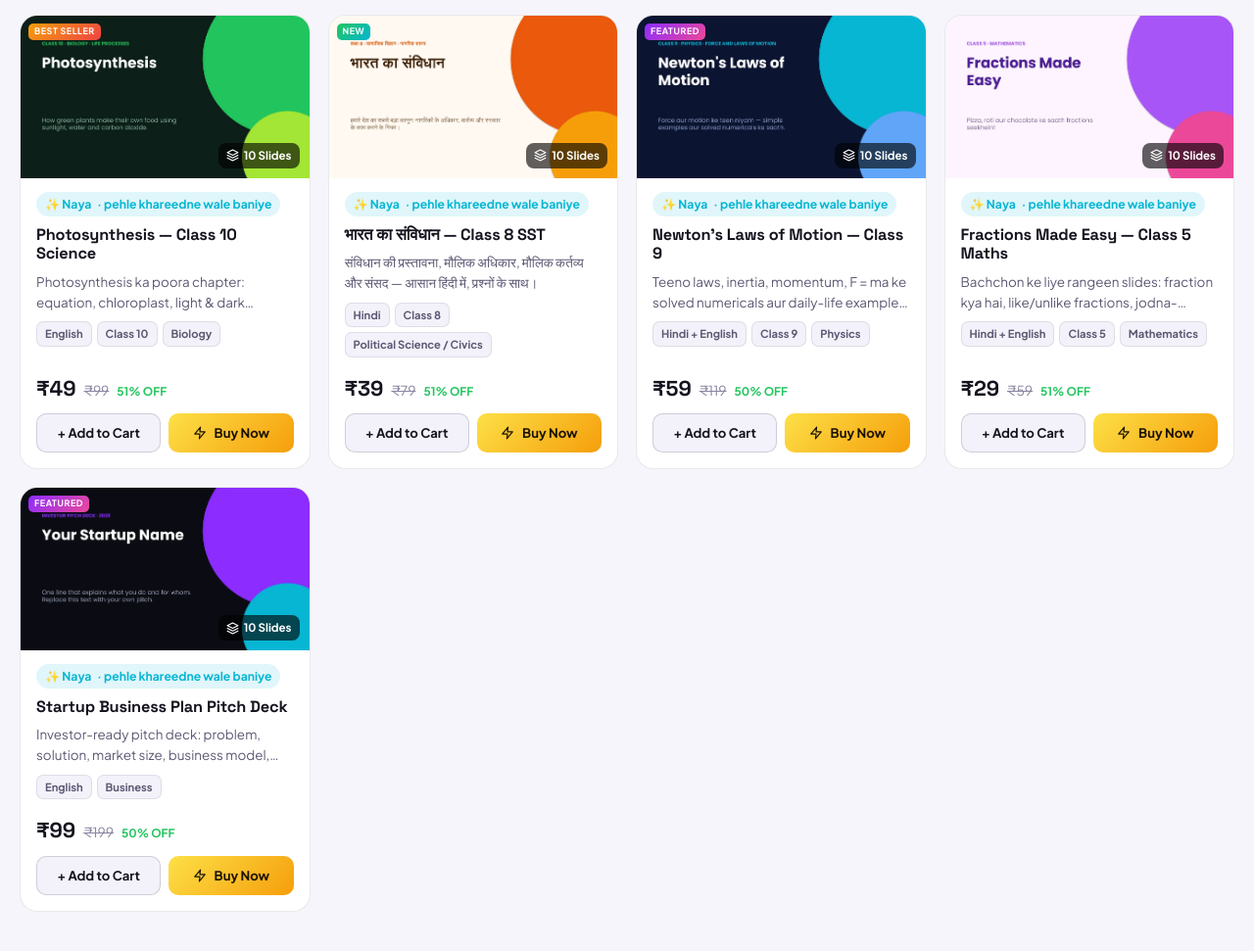
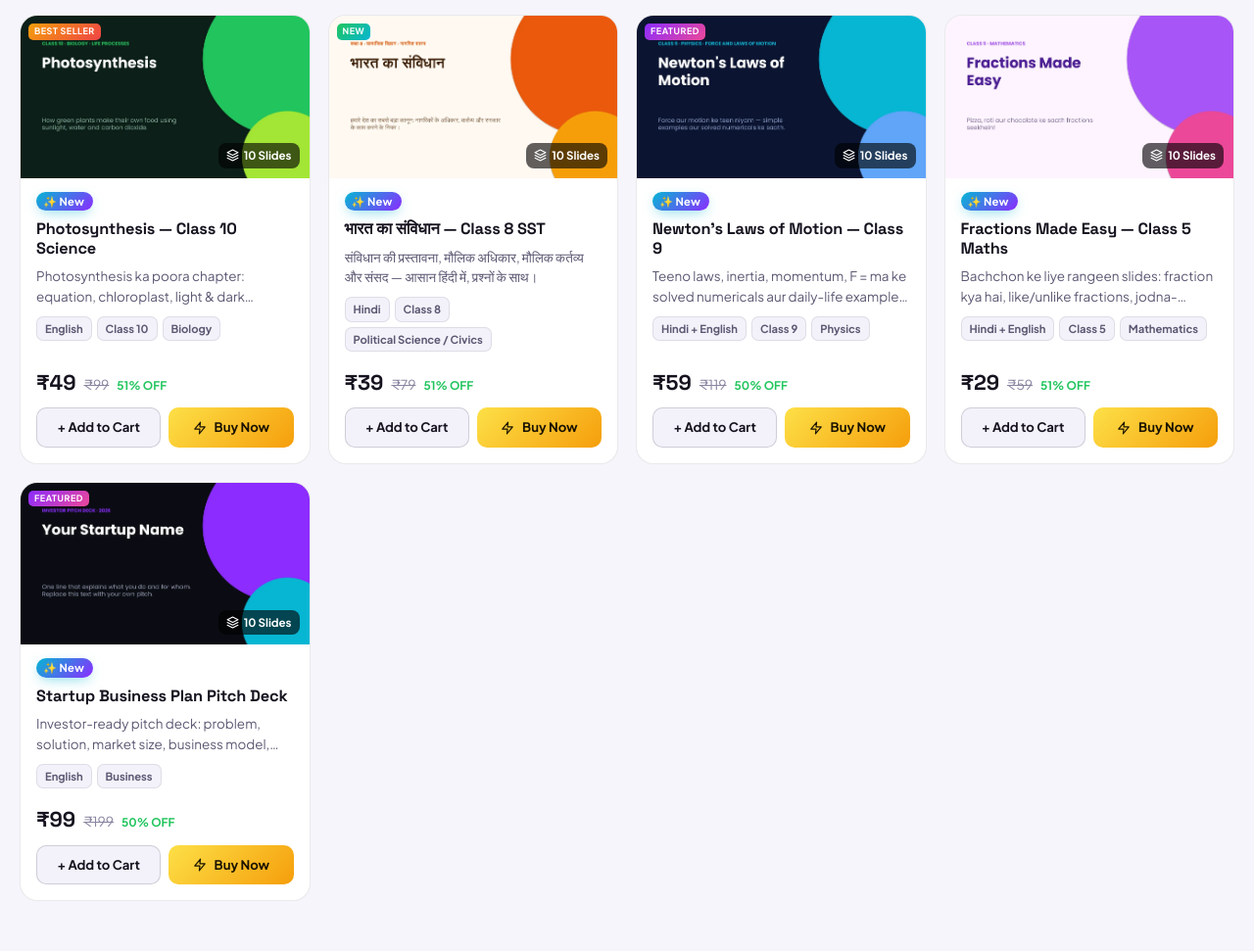
Before and after one commit to Irfan-2500/L.agency, a PHP site: page /ready-ppts.html in a window 1280 px wide. Shown: the part 550-1521 px from the top of the page at 98% size. After the commit the page ends 1470 px from the top, so only its background shows below. Run offline with PHP 8.4, Linux system fonts and the light colour scheme.

Commit message:
Show sales as a short highlighted "🔥 12 Sold" pill
Co-Authored-By: Claude Opus 5.5 (1M context) <noreply@anthropic.com>
Claude-Session: https://claude.ai/code/session_01HJ7CpCShxeKEyU9waiLu31

```diff
--- a/admin/products.php
+++ b/admin/products.php
@@ -176,7 +176,7 @@ admin_header('Ready PPTs', 'products');
   <div class="pitem <?= $p['active'] ? '' : 'off' ?>">
     <a href="?edit=<?= (int)$p['id'] ?>" class="pthumb" style="background:<?= $p['thumb'] ? 'url(\'../' . e($p['thumb']) . '\') center/cover' : 'linear-gradient(135deg,' . e($p['color1']) . ',' . e($p['color2']) . ')' ?>"></a>
     <div class="pinfo"><a href="?edit=<?= (int)$p['id'] ?>"><b><?= e($p['title']) ?></b></a>
-      <small><?= inr($p['price']) ?><?= $p['mrp'] > $p['price'] ? ' <s>' . inr($p['mrp']) . '</s>' : '' ?> · <?= (int)$p['slides'] ?> slides · <?= e($p['lang'] === 'Both' ? 'Hindi + English' : $p['lang']) ?> · 🔥 <?= $s ?> baar khareedi gayi</small>
+      <small><?= inr($p['price']) ?><?= $p['mrp'] > $p['price'] ? ' <s>' . inr($p['mrp']) . '</s>' : '' ?> · <?= (int)$p['slides'] ?> slides · <?= e($p['lang'] === 'Both' ? 'Hindi + English' : $p['lang']) ?> · 🔥 <?= $s ?> sold</small>
       <small><?= $p['file_path'] ? '✓ File uploaded' : '<span class="warn">⚠ PPT file nahi hai</span>' ?><?= $p['active'] ? '' : ' · <span class="warn">Chhupi hui</span>' ?></small></div>
     <div class="pact"><a class="btn sm ghost" href="?edit=<?= (int)$p['id'] ?>">Edit</a>
       <form method="post"><?= csrf_field() ?><input type="hidden" name="id" value="<?= (int)$p['id'] ?>"><input type="hidden" name="action" value="toggle"><button class="btn sm ghost"><?= $p['active'] ? 'Chhupao' : 'Dikhao' ?></button></form></div>
--- a/ready-ppts.html
+++ b/ready-ppts.html
@@ -111,9 +111,11 @@ html.light .kicker{color:#a16207;background:#fef9c3}
 .peek{position:absolute;top:10px;right:10px;font-size:.72rem;font-weight:700;padding:4px 9px;border-radius:8px;background:rgba(0,0,0,.62);color:#fff;opacity:0;transition:.2s}
 .thumb:hover .peek,.thumb:focus-visible .peek{opacity:1}
 .c-body{padding:14px 16px 16px;display:flex;flex-direction:column;gap:9px;flex:1}
-.sold{display:inline-flex;align-items:center;gap:6px;font-size:.76rem;font-weight:700;color:#fb923c;align-self:flex-start;padding:3px 9px;border-radius:99px;background:rgba(251,146,60,.12)}
-.sold .sh{display:none}
-.sold.fresh{color:var(--cyan);background:rgba(6,182,212,.12)}
+/* "🔥 12 Sold" pill: chhota aur chamakdaar */
+.sold{display:inline-flex;align-items:center;gap:4px;align-self:flex-start;white-space:nowrap;font-size:.7rem;font-weight:800;letter-spacing:.02em;line-height:1;
+  padding:4px 9px 4px 7px;border-radius:99px;color:#fff;background:linear-gradient(135deg,#f97316,#ef4444);box-shadow:0 4px 14px -4px rgba(239,68,68,.7)}
+.sold b{font-weight:800}
+.sold.fresh{background:linear-gradient(135deg,#06b6d4,#8b2cff);box-shadow:0 4px 14px -4px rgba(6,182,212,.6)}
 .card h3{font-size:1.02rem;font-weight:700}
 .card p{font-size:.84rem;color:var(--muted);display:-webkit-box;-webkit-line-clamp:2;-webkit-box-orient:vertical;overflow:hidden}
 .tags{display:flex;flex-wrap:wrap;gap:5px}
@@ -193,8 +195,7 @@ html.light .kicker{color:#a16207;background:#fef9c3}
   .toolbar{position:static}
   .ribbon{top:6px;left:6px;font-size:.5rem;padding:1px 5px;border-radius:4px}
   .sl-badge{bottom:6px;right:6px;font-size:.64rem;padding:2px 6px}
-  .sold .lg{display:none} .sold .sh{display:inline}
-  .sold{font-size:.64rem;padding:2px 7px;white-space:nowrap;gap:4px}
+  .sold{font-size:.64rem;padding:3px 8px 3px 6px}
   .grid{grid-template-columns:1fr 1fr;gap:12px}
   .c-body{padding:11px 11px 12px;gap:7px}
   .card h3{font-size:.9rem}
@@ -394,8 +395,8 @@ let qt; $("#q").oninput = e => { clearTimeout(qt); qt = setTimeout(() => { st.q
 /* ---------- GRID ---------- */
 const ribbon = b => ({ best:`<span class="ribbon r-best">BEST SELLER</span>`, new:`<span class="ribbon r-new">NEW</span>`, feat:`<span class="ribbon r-feat">FEATURED</span>` })[b] || "";
 const soldTag = p => p.sales > 0
-  ? `<span class="sold">🔥 ${p.sales.toLocaleString("en-IN")} <span class="lg">${p.sales === 1 ? "vyakti ne" : "logon ne"} khareeda</span><span class="sh">baar khareedi gayi</span></span>`
-  : `<span class="sold fresh">✨ Naya<span class="lg"> · pehle khareedne wale baniye</span></span>`;
+  ? `<span class="sold" title="${p.sales} customers ne ye PPT khareedi">🔥 <b>${p.sales.toLocaleString("en-IN")}</b> Sold</span>`
+  : `<span class="sold fresh">✨ New</span>`;
 function card(p){
   const off = p.mrp > p.price ? Math.round((1 - p.price / p.mrp) * 100) : 0, inCart = cart.includes(p.id);
   return `<article class="card">
```
